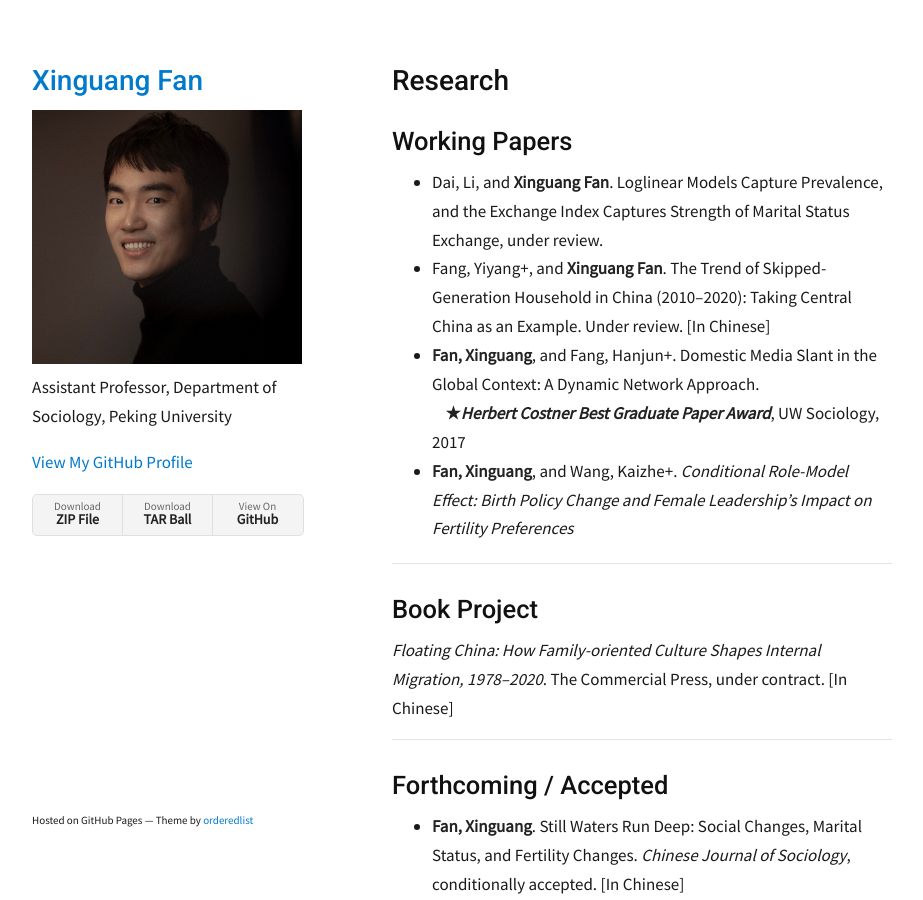
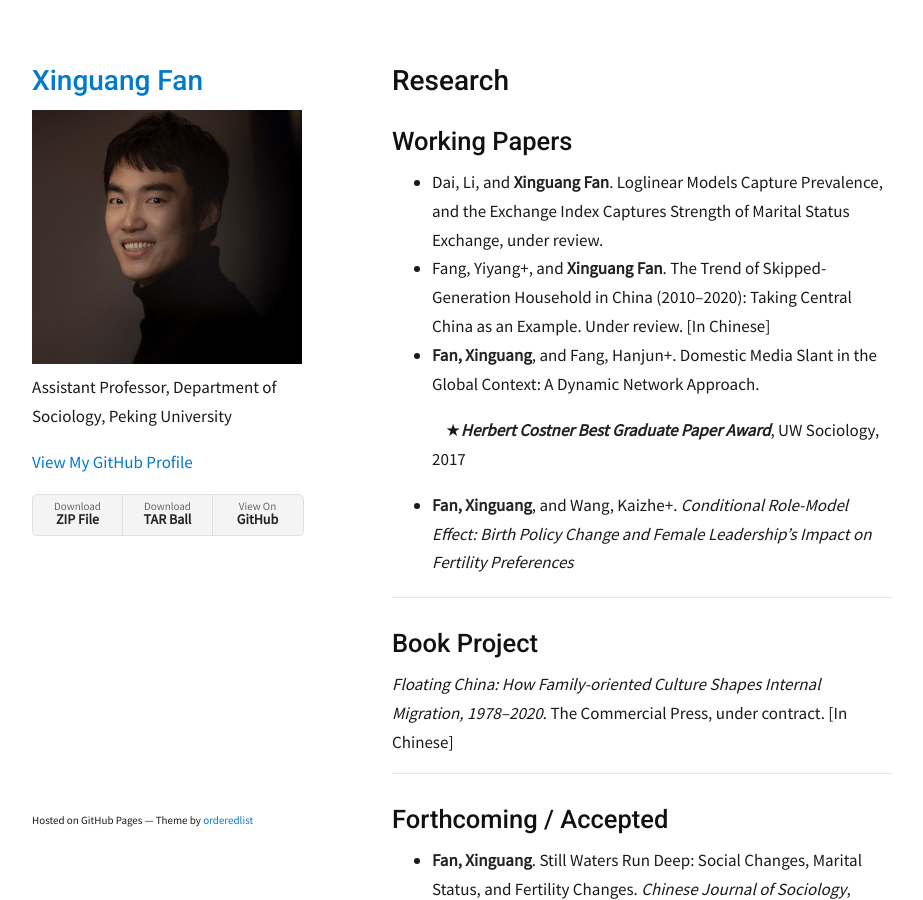
Before and after one commit to xinguang-fan/xinguang-fan.github.io, a Jekyll site: the page built from research.md, in a window 1280 px wide and 900 px high. Shown: the whole window, without its empty margins (178-1101 px from the left). Built offline with Jekyll 4.4.1, drawn with Linux system fonts in a browser that asks for light colours.

```diff
--- a/research.md
+++ b/research.md
@@ -12,7 +12,8 @@ nav_order: 2
 - Dai, Li, and **Xinguang Fan**. Loglinear Models Capture Prevalence, and the Exchange Index Captures Strength of Marital Status Exchange, under review.
 - Fang, Yiyang+, and **Xinguang Fan**. The Trend of Skipped-Generation Household in China (2010–2020): Taking Central China as an Example. Under review. [In Chinese]
 - **Fan, Xinguang**, and Fang, Hanjun+. Domestic Media Slant in the Global Context: A Dynamic Network Approach.
-   &nbsp;&nbsp;&nbsp;&nbsp;**★_Herbert Costner Best Graduate Paper Award_**, UW Sociology, 2017
+
+   &nbsp;&nbsp;&nbsp;&nbsp;★**_Herbert Costner Best Graduate Paper Award_**, UW Sociology, 2017
 - **Fan, Xinguang**, and Wang, Kaizhe+. *Conditional Role-Model Effect: Birth Policy Change and Female Leadership’s Impact on Fertility Preferences*
 
 ---
@@ -55,7 +56,8 @@ nav_order: 2
 ## 2020
 
 - **Fan, Xinguang**, and Maria Vignau Loria+. [Intimate Partner Violence and Contraceptive Use in Developing Countries: How Does the Relationship Depend on Context?](https://doi.org/10.4054/DemRes.2020.42.10) *Demographic Research*, 42: 293–342.
-  &nbsp;&nbsp;&nbsp;&nbsp;**★_IPUMS Global Health Research Award_**, University of Minnesota, 2021
+
+  &nbsp;&nbsp;&nbsp;&nbsp;★**_IPUMS Global Health Research Award_**, University of Minnesota, 2021
 
 ---
 
```
